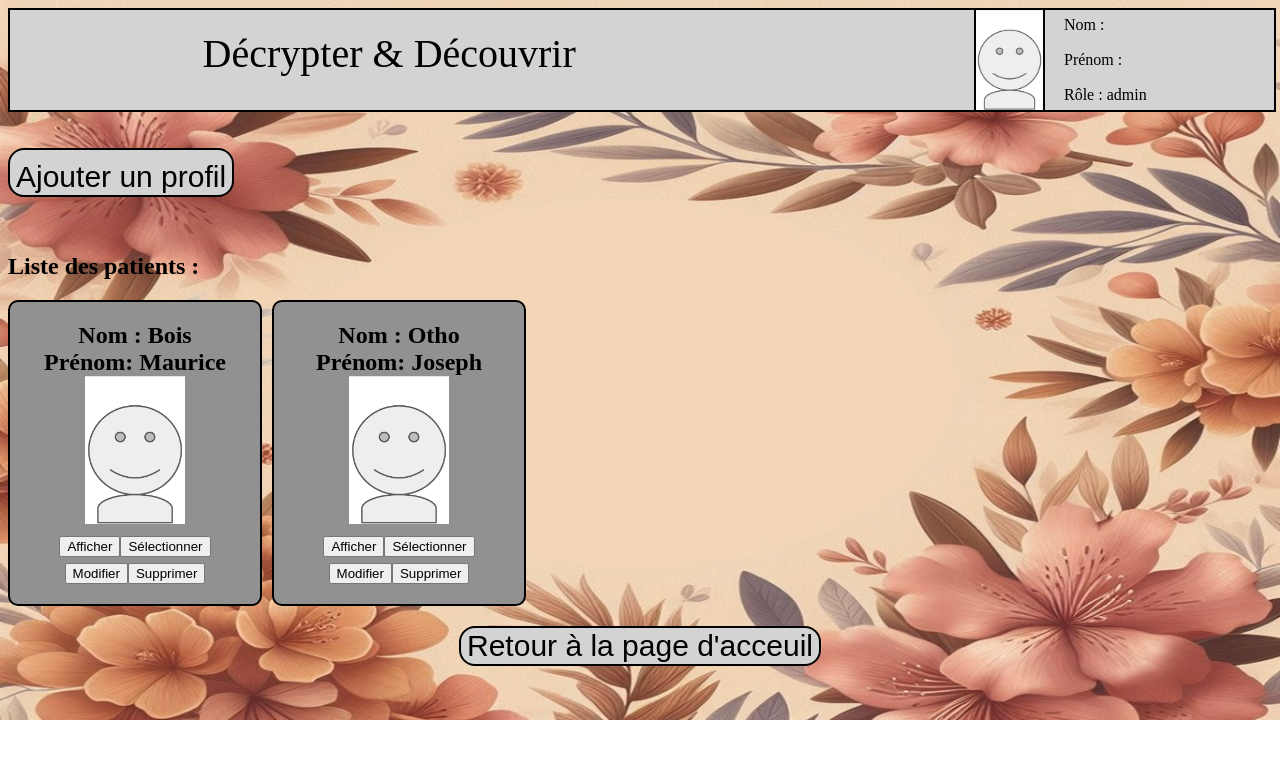
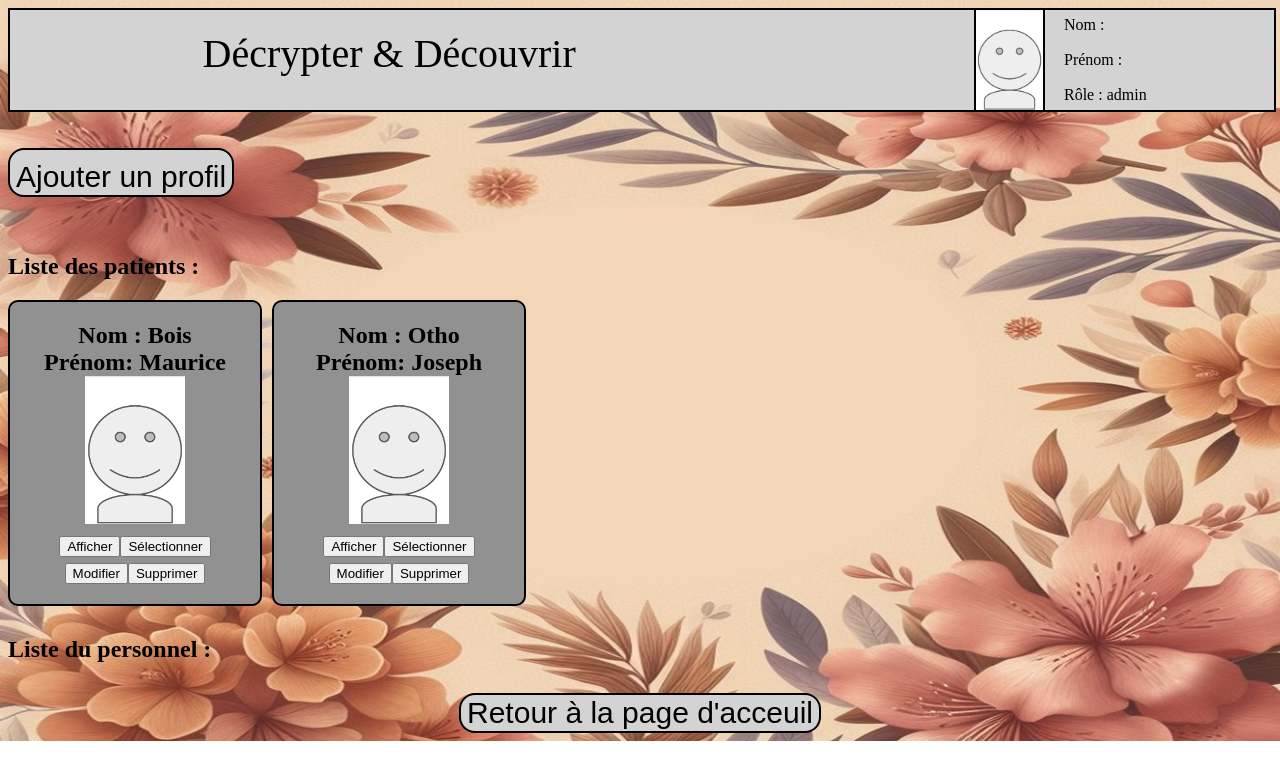
Before and after one commit to 2019-2020-ps6/2023-2024-ps6-dndeveloppers, an Angular app in the folder front-end/: page /home/listProfil in a window 1280 px wide. Shown: the top 780 px of the page. Built offline with nearby package versions, Linux system fonts and the light colour scheme.

Commit message:
#65 feat afficher le personnel

```diff
--- a/front-end/src/app/Profil/listProfil/listProfil.component.html
+++ b/front-end/src/app/Profil/listProfil/listProfil.component.html
@@ -8,5 +8,13 @@
             <app-viewProfil *ngIf="profil.role === 'patient'" [profil]="profil"></app-viewProfil>
         </div>
     </div>
+
+    <h2> Liste du personnel : </h2>
+    <div class="profil-list">
+        <div *ngFor="let profil of profilList">
+            <app-viewProfil *ngIf="profil.role === 'personnel'" [profil]="profil"></app-viewProfil>
+        </div>
+    </div>
+
     <app-comeBack class="returnButton"></app-comeBack>
 </section>
```
